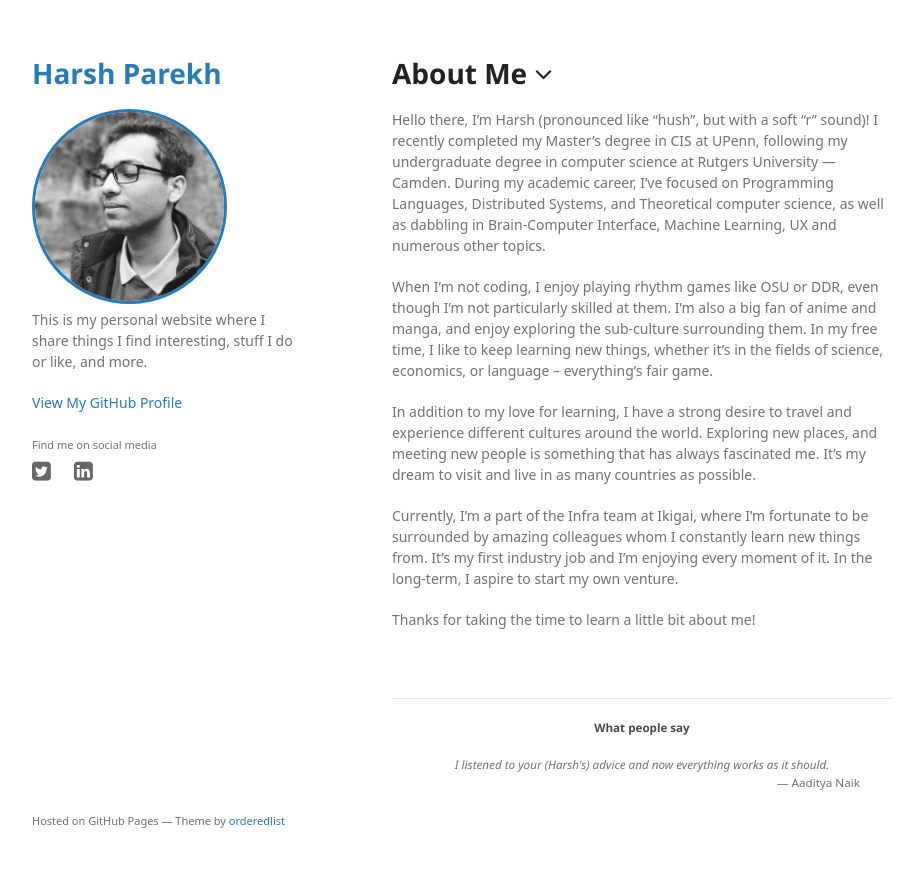
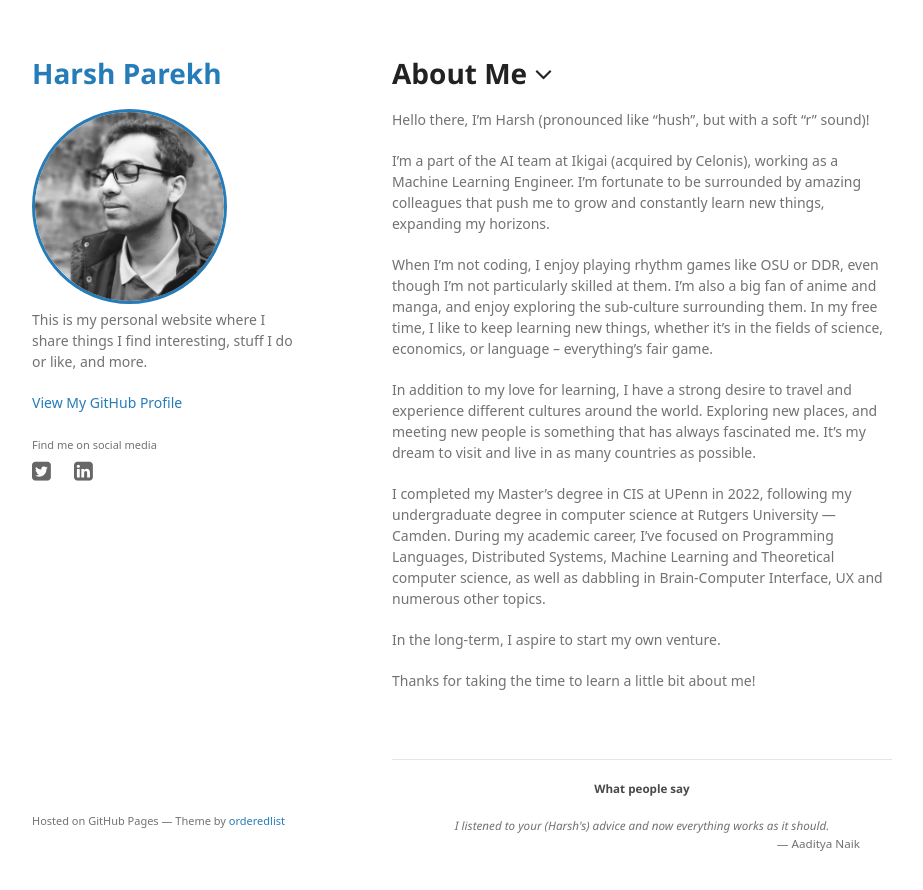
Before and after one commit to hXtreme/hxtreme.github.io, a Jekyll site: the page built from index.md, in a window 1280 px wide. Shown: the top 890 px of the page, without its empty margins (178-1101 px from the left). Built offline with Jekyll 4.4.1, drawn with Linux system fonts in a browser that asks for light colours; some web fonts are replaced; a script that is not in the unit is left out.

Commit message:
Update bio to reflect current role and reorganize sections
Move work experience to the top of the bio, updating role from
Infra team to AI/ML Engineer at Ikigai (acquired by Celonis).
Relocate academic background after the personal interests section
and add Machine Learning to the list of academic focus areas.

```diff
--- a/index.md
+++ b/index.md
@@ -5,13 +5,13 @@ section_url: /
 ---
 
 Hello there, I'm Harsh (pronounced like "hush", but with a soft "r" sound)!
-I recently completed my Master's degree in CIS at UPenn,
-following my undergraduate degree in computer science at Rutgers University --- Camden.
-During my academic career, I've focused on Programming Languages, Distributed Systems,
-and Theoretical computer science, as well as dabbling in
-Brain-Computer Interface, Machine Learning, UX and numerous other topics.
 
-When I'm not coding, I enjoy playing rhythm games like OSU or DDR, even though I'm not particularly skilled at them.
+I'm a part of the AI team at Ikigai (acquired by Celonis), working as a
+Machine Learning Engineer. I'm fortunate to be surrounded by amazing colleagues
+that push me to grow and constantly learn new things, expanding my horizons.
+
+When I'm not coding, I enjoy playing rhythm games like OSU or DDR,
+even though I'm not particularly skilled at them.
 I'm also a big fan of anime and manga, and enjoy exploring the sub-culture surrounding them.
 In my free time, I like to keep learning new things, whether it's in the fields of science, economics, or language -- everything's fair game.
 
@@ -19,8 +19,12 @@ In addition to my love for learning, I have a strong desire to travel and experi
 Exploring new places, and meeting new people is something that has always fascinated me.
 It's my dream to visit and live in as many countries as possible.
 
-Currently, I'm a part of the Infra team at Ikigai, where I'm fortunate to be surrounded by amazing colleagues whom I constantly learn new things from.
-It's my first industry job and I'm enjoying every moment of it.
+I completed my Master's degree in CIS at UPenn in 2022, following my undergraduate
+degree in computer science at Rutgers University --- Camden.
+During my academic career, I've focused on Programming Languages, Distributed Systems,
+Machine Learning and Theoretical computer science, as well as dabbling in
+Brain-Computer Interface, UX and numerous other topics.
+
 In the long-term, I aspire to start my own venture.
 
 Thanks for taking the time to learn a little bit about me!
```
